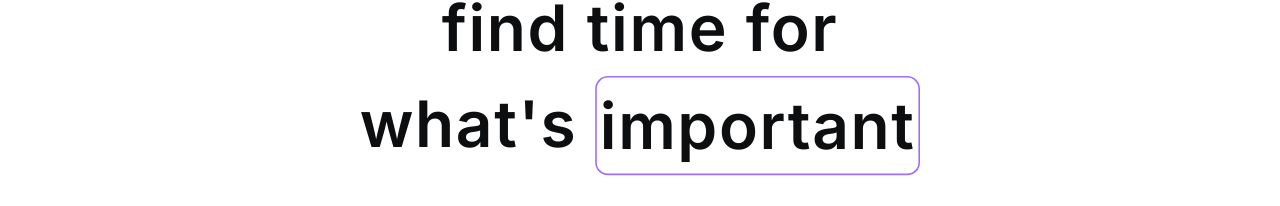
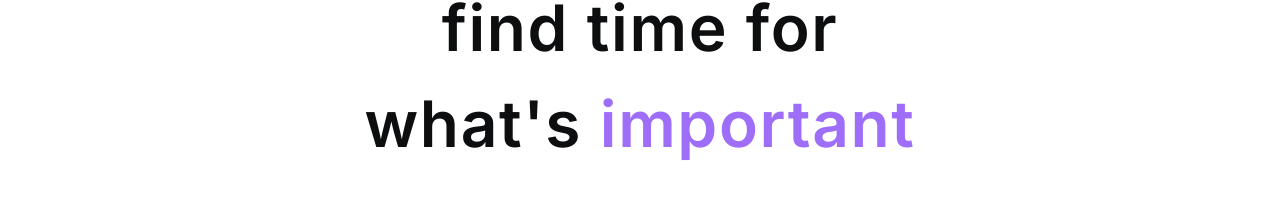
Before and after one commit to project-weave/weave-ui, a Next.js app: page / in a window 1280 px wide. Shown: the part 164-370 px from the top of the page. Built offline with nearby package versions, Linux system fonts and the light colour scheme.

Commit message:
chore: change landing page font colour

```diff
--- a/src/app/page.tsx
+++ b/src/app/page.tsx
@@ -22,12 +22,12 @@ export default function LandingPage() {
           <div>find time for</div>{" "}
           <div className="flex flex-row self-center">
             <div>what&apos;s&nbsp;</div>
-            <div className="rounded-2xl border-[2px] border-solid border-primary px-1">important</div>
+            <div className="text-primary">important</div>
           </div>
         </h1>
       </div>
 
-      <h1 className="tracing-wider w-4/5 content-center pt-10 text-center text-2xl font-medium">{SUBTITLE}</h1>
+      <h1 className="tracing-wider w-3/4 content-center pt-10 text-center text-2xl font-medium">{SUBTITLE}</h1>
 
       <button
         className="text-m mt-16 h-auto rounded-2xl bg-primary px-12 py-2 align-bottom font-bold text-primary-foreground outline-none transition-colors hover:bg-primary-hover focus-visible:outline-none focus-visible:ring-2 focus-visible:ring-ring focus-visible:ring-offset-1 disabled:pointer-events-none disabled:opacity-50"
```
